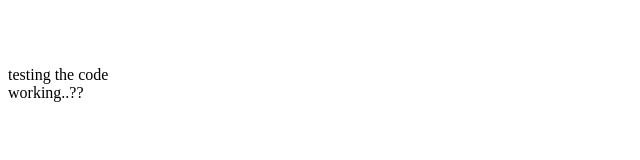
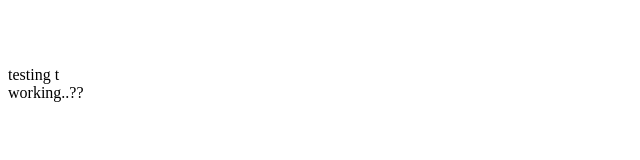
Before and after one commit to bael734/lilith, a plain HTML site: page index.html in a window 1280 px wide. Shown: the full height of the page, 0-640 px from the left. Drawn offline with Linux system fonts and the light colour scheme.

Commit message:
Update index.html

```diff
--- a/index.html
+++ b/index.html
@@ -3,7 +3,7 @@
 <h1><marquee>hee</marquee></h1>
 </head>
 <body>
-testing the code<br>
+testing t<br>
   working..??
 </body>
 </html>
```
